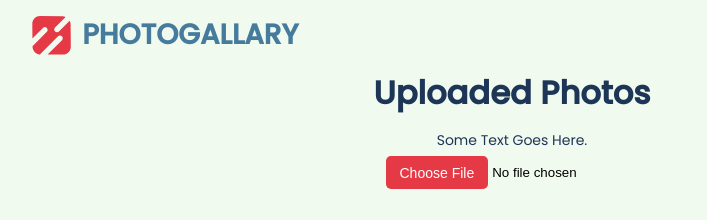
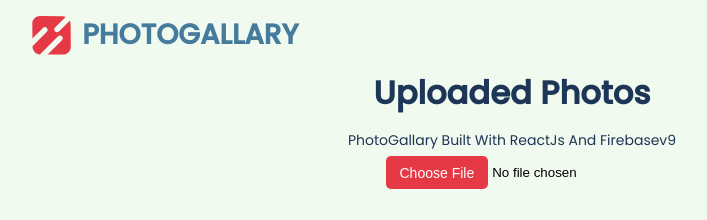
Before and after one commit to elvis-ndubuisi/photo-gallary, a React (Create React App) app: page / in a window 1280 px wide. Shown: the top 220 px of the page, without its empty margins (128-835 px from the left). Built offline with nearby package versions, Linux system fonts and the light colour scheme; no server answers; the database is empty.

Commit message:
Title paragrapt text

```diff
--- a/src/components/Title.js
+++ b/src/components/Title.js
@@ -9,7 +9,7 @@ export const Title = () => {
       </div>
 
       <h2>uploaded photos</h2>
-      <p>some text goes here.</p>
+      <p>photoGallary built with ReactJs and firebasev9</p>
     </div>
   );
 };
```
